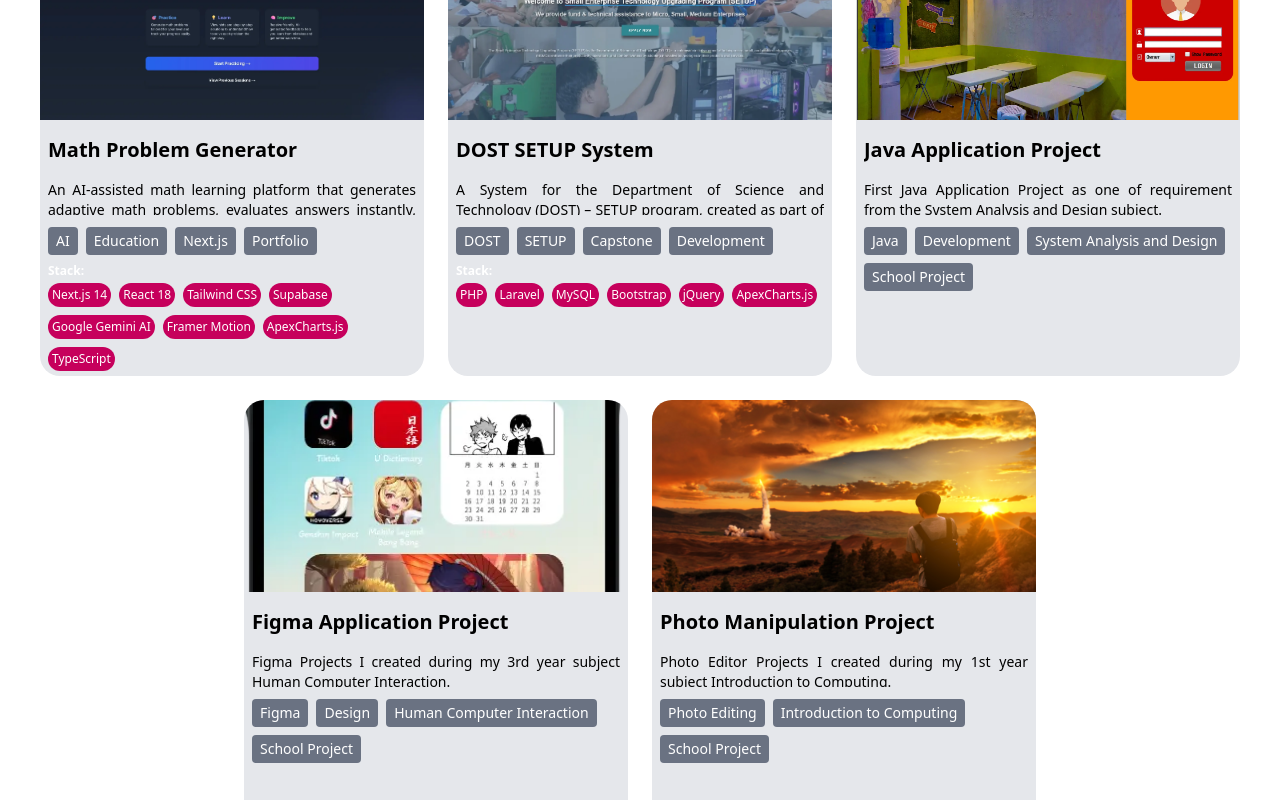
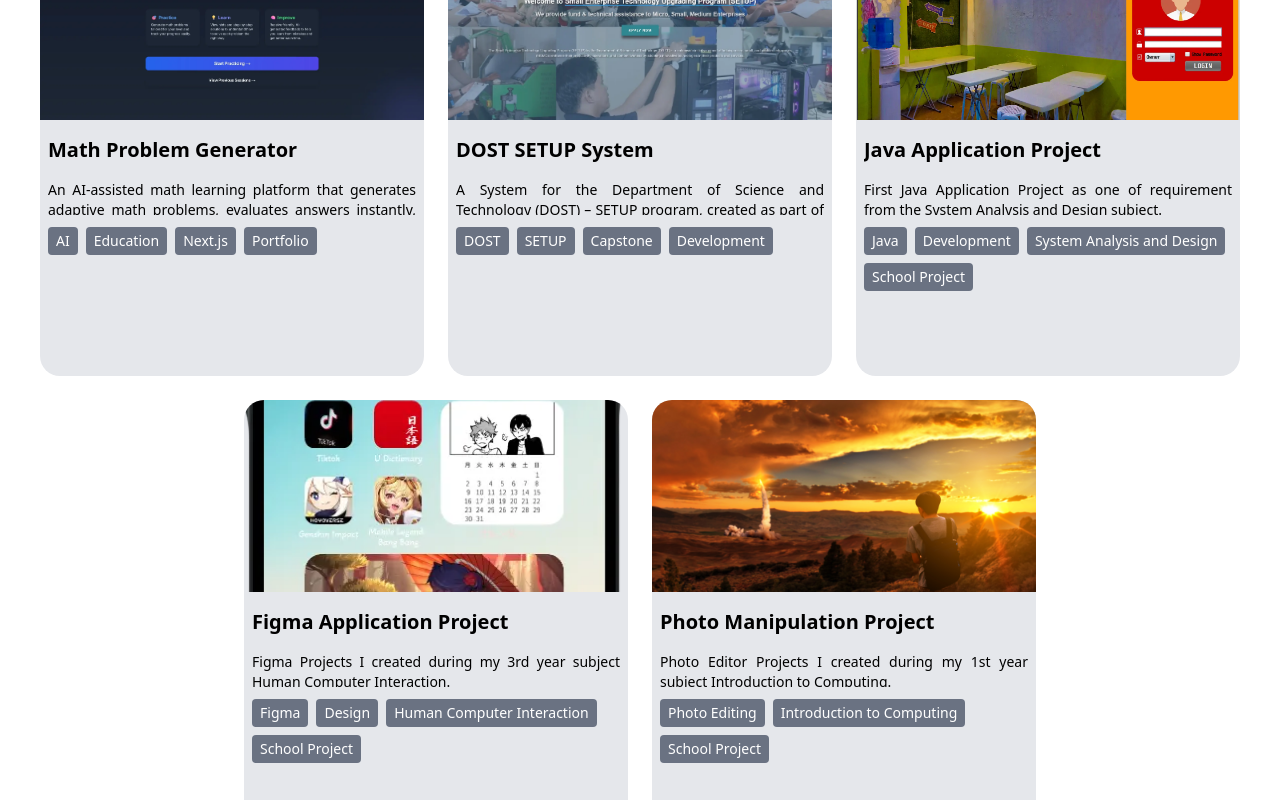
Before and after one commit to reqbahrf/MyPortfolio-react-app, a React (Vite) app: page / in a window 1280 px wide. Shown: the part 3100-3900 px from the top of the page. Built offline with nearby package versions, Linux system fonts and the light colour scheme.

Commit message:
Refactor: Remove redundant tech stack display from ProjectCard

```diff
--- a/src/components/ProjectCard.tsx
+++ b/src/components/ProjectCard.tsx
@@ -112,21 +112,6 @@ const ProjectCard = forwardRef<HTMLDivElement, ProjectCardProps>(
               </span>
             ))}
           </div>
-          {techStack && techStack?.length > 0 && (
-            <div className='mt-2 text-xs text-white'>
-              <span className='mr-1 font-semibold'>Stack:</span>
-              <div className='mt-1 flex flex-wrap gap-2'>
-                {techStack.map((tech) => (
-                  <span
-                    key={tech}
-                    className='cursor-default rounded-full bg-pink-700 p-1 text-xs text-white transition hover:bg-pink-600'
-                  >
-                    {tech}
-                  </span>
-                ))}
-              </div>
-            </div>
-          )}
         </div>
       </motion.div>
     );
```
